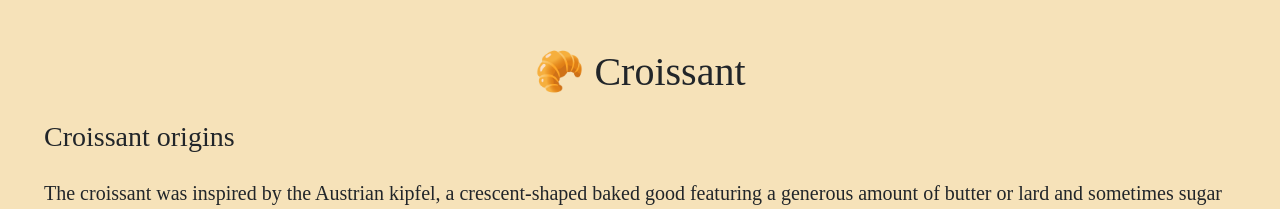
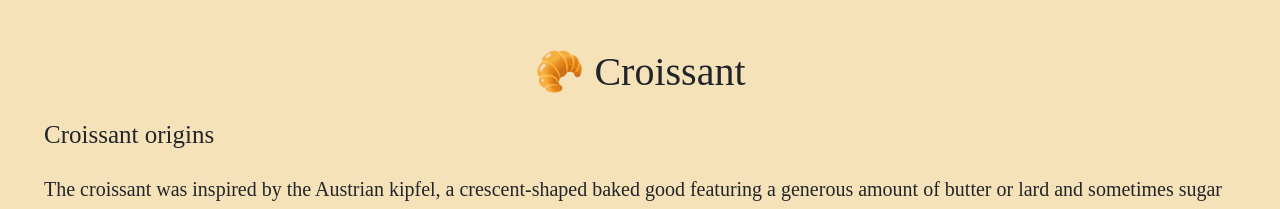
Before and after one commit to nicole1312/Croissant-project, a plain HTML site: page index.html in a window 1280 px wide. Shown: the top 209 px of the page. Drawn offline with nearby package versions, Linux system fonts and the light colour scheme.

Commit message:
Fixed HEADERS hierarchy

```diff
--- a/index.html
+++ b/index.html
@@ -24,7 +24,7 @@
   </head>
   <body>
     <h1 class="text-center mt-5 pb-3">🥐 Croissant</h1>
-    <h3 class="ms-4">Croissant origins</h3>
+    <h2 class="ms-4">Croissant origins</h2>
     <p class="m-4">
       The croissant was inspired by the Austrian kipfel, a crescent-shaped baked
       good featuring a generous amount of butter or lard and sometimes sugar and
--- a/src/styles.css
+++ b/src/styles.css
@@ -7,6 +7,9 @@ body {
   background: var(--primary-color);
   font-family: "Times New Roman", Times, serif;
   margin: 20px;
+}
+h2 {
+  font-size: 25px;
 }
 p {
   font-size: 20px;
```
